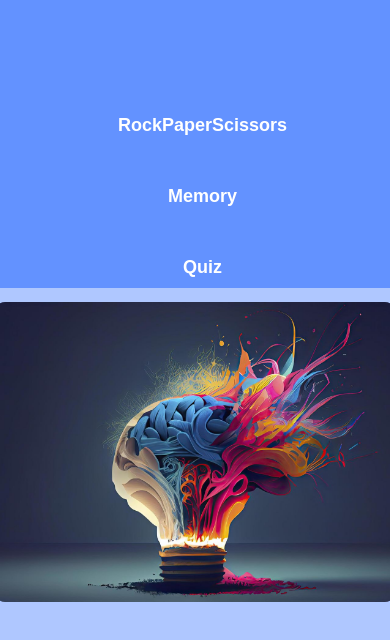
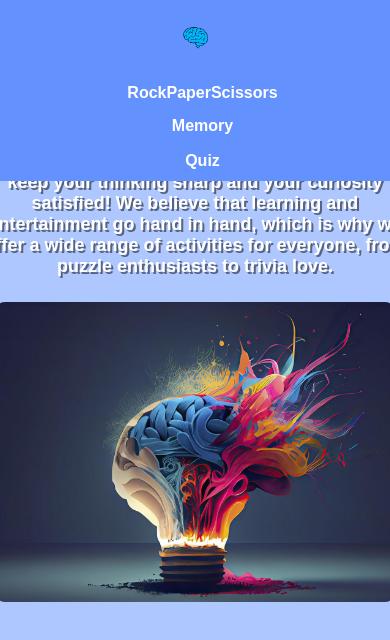
Before and after one commit to Urannni/BrainChallenge, a React (Create React App) app: page / in a window 390 px wide. Shown: the top 640 px of the page. Built offline with nearby package versions, Linux system fonts and the light colour scheme.

Commit message:
added new styling

```diff
--- a/src/App.css
+++ b/src/App.css
@@ -28,6 +28,7 @@
 .navbar-logo-img {
   height: 40px;
   width: auto;
+  margin-left: -80px;
 }
 
 /* Links container */
--- a/src/components/Game.css
+++ b/src/components/Game.css
@@ -208,3 +208,80 @@
       height: 30vh;
     }
   }
+
+/* Navbar */
+.navbar {
+  width: 100%;
+  background-color: #6392ff;
+  display: flex;
+  justify-content: center;
+  align-items: center;
+  position: fixed;
+  top: 0;
+  left: 0;
+  z-index: 2000;
+  padding: 20px 20px;
+  box-sizing: border-box;
+  text-align: center;
+  padding-left: -100px;
+}
+
+/* Logo styling */
+.navbar-logo-img {
+  height: 80px;
+  width: auto;
+}
+
+/* Links container */
+.navbar-links {
+  list-style-type: none;
+  padding: 0;
+  display: flex;
+  align-items: center;
+  gap: 10px;  /* Space between the navbar links */
+}
+
+/* navbar link */
+.navbar-link {
+  background: none;
+  border: none;
+  color: #fff;
+  font-size: 18px;
+  font-weight: bold;
+  cursor: pointer;
+  text-decoration: none;
+  transition: color 0.3s ease;
+}
+
+/* Hover effect on links */
+.navbar-link:hover {
+  color: #2d53fc;
+}
+
+.navbar-links li {
+  display: inline-block;
+}
+
+/* Mobile Responsiveness */
+@media (max-width: 768px) {
+  .navbar {
+    flex-direction: column;
+    align-items: center;
+    padding: 10px;
+  }
+
+  .navbar-logo-img {
+    height: 35px;
+    margin: 10px 0;
+  }
+
+  .navbar-links {
+    flex-direction: column;
+    align-items: center;
+    gap: 15px;
+  }
+
+  .navbar-link {
+    font-size: 16px;
+  }
+}
--- a/src/components/Game.jsx
+++ b/src/components/Game.jsx
@@ -5,6 +5,8 @@ import Hands from "./Hands.jsx";
 import rockHandButton from "../assets/rock-human--button.png";
 import paperHandButton from "../assets/paper-human-button.png";
 import scissorsHandButton from "../assets/scissors-human-button.png";
+import logo from "../assets/brainlogo.png";
+import { Link } from "react-router-dom";
 
 function Game() {
   const [humanChoice, setHumanChoice] = useState(null);
@@ -98,6 +100,27 @@ function Game() {
 
   return (
     <div className="game">
+    <nav className="navbar">
+        <ul className="navbar-links">
+          <li className="navbar-logo">
+            <Link to="/" className="navbar-logo-link">
+              <img
+                src={logo}
+                alt="Brain Logo"
+                className="navbar-logo-img spin"
+              />
+            </Link>
+          </li>
+          <li>
+          </li>
+          <li>
+            <Link className="nav-link navbar-link" to="/MemoryCards">Memory</Link>
+          </li>
+          <li className="nav-link">
+              <Link to="/Quiz" className="navbar-link">Quiz</Link>
+          </li>
+        </ul>
+      </nav>
       <Score aiScore={aiScore} humanScore={humanScore} />
       <Hands
         aiHand={shakeAnimation ? "rock" : aiChoice}
--- a/src/components/MemoryCards.css
+++ b/src/components/MemoryCards.css
@@ -148,7 +148,9 @@ h2 {
   font-size: 1.8rem;
   margin-top: 20px;
 }
-
+.div{
+  margin-top: -200px;
+}
 /* For large screens: 3 cards horizontally and 6 vertically */
 @media (max-width: 600px) {
   .card {
--- a/src/components/MemoryCards.jsx
+++ b/src/components/MemoryCards.jsx
@@ -140,6 +140,7 @@ function MemoryCards() {
           </li>
         </ul>
       </nav>
+      <div className="div">
       <h1>Memory Cards</h1>
       <button onClick={shuffleCards}>New Game</button>
       <p>Turns: {turns}</p>
@@ -163,6 +164,8 @@ function MemoryCards() {
           </div>
         ))}
       </div>
+      </div>
+
     </div>
   );
 }
```
